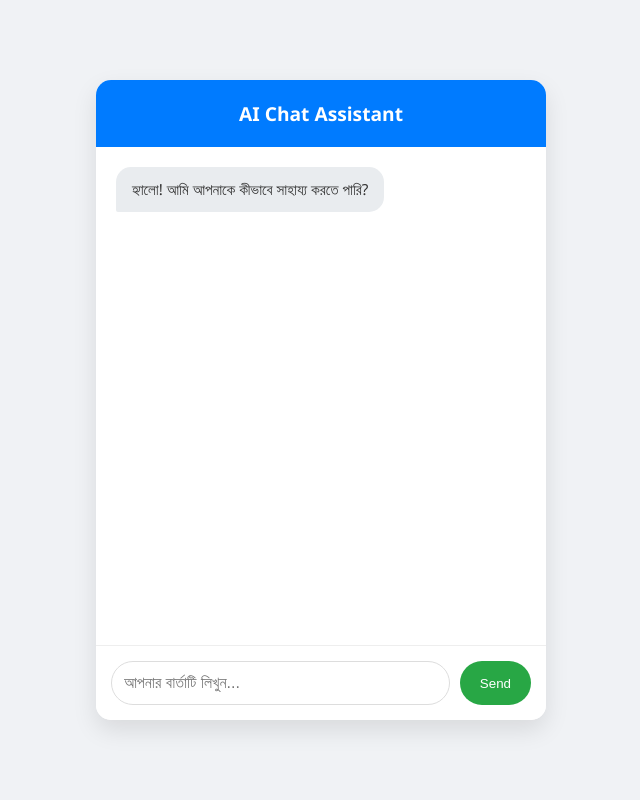
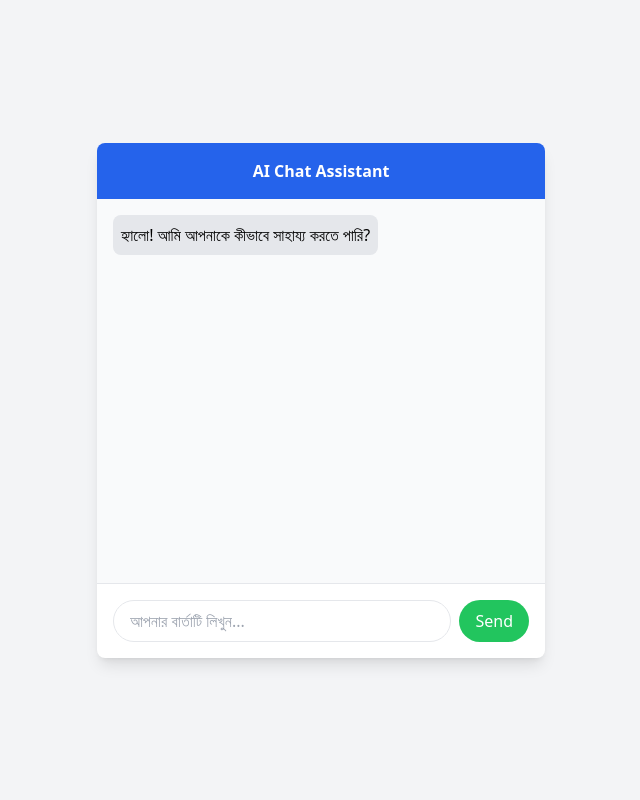
Before and after one commit to ayanmondal809811-lab/Annapurna-Tech, a Flask app: page / in a window 1280 px wide. Shown: the whole page, without its empty margins (319-959 px from the left). Run offline with Flask 3, Linux system fonts and the light colour scheme; some libraries are stand-ins or nearby versions.

Commit message:
Add files via upload

```diff
--- a/app.py
+++ b/app.py
@@ -1,48 +1,31 @@
+import requests
 from flask import Flask, render_template, request, jsonify
-import requests
-import uuid
 
 app = Flask(__name__)
 
-# n8n Webhook URL (নিশ্চিত করুন এটি Active আছে)
+# সঠিক Production URL (test ছাড়া)
 N8N_WEBHOOK_URL = "https://ayanmondal10100.app.n8n.cloud/webhook/chat-bot"
 
 @app.route('/')
 def index():
-    session_id = str(uuid.uuid4())
-    return render_template('index.html', session_id=session_id)
+    return render_template('index.html')
 
 @app.route('/chat', methods=['POST'])
 def chat():
-    user_data = request.json
-    user_message = user_data.get("message")
-    session_id = user_data.get("sessionId")
-
-    payload = {
-        "message": user_message,
-        "sessionId": session_id
-    }
+    user_message = request.json.get("message")
 
     try:
-        # n8n-এ রিকোয়েস্ট পাঠানো
-        response = requests.post(N8N_WEBHOOK_URL, json=payload, timeout=30)
+        # n8n-এ ডেটা পাঠানো হচ্ছে
+        response = requests.post(N8N_WEBHOOK_URL, json={"message": user_message})
 
-        # যদি n8n কোনো ডাটা না পাঠায় বা এরর দেয়
-        if response.status_code != 200:
-            return jsonify({"output": "n8n সার্ভার রেসপন্স করছে না। অনুগ্রহ করে n8n workflow চেক করুন।"})
-
-        data = response.json()
-
-        # n8n ডাটা অনেক সময় লিস্ট হিসেবে পাঠায়, সেটি হ্যান্ডেল করা
-        if isinstance(data, list) and len(data) > 0:
-            ai_response = data[0].get("output") or data[0].get("response") or "কোনো উত্তর পাওয়া যায়নি।"
+        # যদি n8n থেকে খালি বা ভুল রেসপন্স আসে তা হ্যান্ডেল করা
+        if response.status_code == 200:
+            return jsonify(response.json())
         else:
-            ai_response = data.get("output") or data.get("response") or "কোনো উত্তর পাওয়া যায়নি।"
-
-        return jsonify({"output": ai_response})
+            return jsonify({"output": "Error: n8n থেকে সঠিক উত্তর পাওয়া যায়নি।"})
 
     except Exception as e:
         return jsonify({"output": f"Error: {str(e)}"})
 
 if __name__ == "__main__":
-    app.run(host='0.0.0.0', port=5000)
+    app.run(host='0.0.0.0', port=10000)
--- a/templates/index.html
+++ b/templates/index.html
@@ -1,82 +1,49 @@
 <!DOCTYPE html>
-<html lang="en">
+<html lang="bn">
 <head>
     <meta charset="UTF-8">
     <meta name="viewport" content="width=device-width, initial-scale=1.0">
     <title>AI Chat Assistant</title>
-    <style>
-        * { box-sizing: border-box; }
-        body { font-family: 'Segoe UI', Tahoma, Geneva, Verdana, sans-serif; background-color: #f0f2f5; display: flex; justify-content: center; align-items: center; height: 100vh; margin: 0; }
-        #chat-container { width: 100%; max-width: 450px; height: 80vh; background: white; border-radius: 15px; box-shadow: 0 10px 25px rgba(0,0,0,0.1); display: flex; flex-direction: column; overflow: hidden; }
-        #chat-header { background: #007bff; color: white; padding: 20px; text-align: center; font-weight: bold; font-size: 1.2em; }
-        #chat-window { flex: 1; padding: 20px; overflow-y: auto; display: flex; flex-direction: column; gap: 12px; background: #fff; }
-        .message { padding: 12px 16px; border-radius: 15px; max-width: 85%; font-size: 0.95em; line-height: 1.4; }
-        .user-msg { background: #007bff; color: white; align-self: flex-end; border-bottom-right-radius: 2px; }
-        .ai-msg { background: #e9ecef; color: #333; align-self: flex-start; border-bottom-left-radius: 2px; }
-        .typing { color: #777; font-size: 0.85em; margin-left: 5px; }
-        #input-area { display: flex; padding: 15px; background: #fff; border-top: 1px solid #eee; }
-        input { flex: 1; padding: 12px; border: 1px solid #ddd; border-radius: 25px; outline: none; font-size: 1em; }
-        button { background: #28a745; color: white; border: none; padding: 0 20px; border-radius: 25px; margin-left: 10px; cursor: pointer; transition: 0.3s; }
-        button:hover { background: #218838; }
-    </style>
+    <script src="https://cdn.tailwindcss.com"></script>
 </head>
-<body>
-
-<div id="chat-container">
-    <div id="chat-header">AI Chat Assistant</div>
-    <div id="chat-window">
-        <div class="message ai-msg">হ্যালো! আমি আপনাকে কীভাবে সাহায্য করতে পারি?</div>
+<body class="bg-gray-100 h-screen flex items-center justify-center">
+    <div class="w-full max-w-md bg-white rounded-lg shadow-lg overflow-hidden">
+        <div class="bg-blue-600 p-4 text-white text-center font-bold">AI Chat Assistant</div>
+        <div id="chat-box" class="h-96 overflow-y-auto p-4 space-y-4 bg-gray-50">
+            <div class="text-left bg-gray-200 p-2 rounded-lg inline-block max-w-[80%]">
+                হ্যালো! আমি আপনাকে কীভাবে সাহায্য করতে পারি?
             </div>
-    <div id="input-area">
-        <input type="text" id="user-input" placeholder="আপনার বার্তাটি লিখুন..." onkeypress="handleKeyPress(event)">
-        <button onclick="sendMessage()">Send</button>
+        </div>
+        <div class="p-4 border-t flex gap-2">
+            <input type="text" id="user-input" class="flex-1 border rounded-full px-4 py-2 focus:outline-none focus:ring-2 focus:ring-blue-500" placeholder="আপনার বার্তাটি লিখুন...">
+            <button onclick="sendMessage()" class="bg-green-500 text-white px-4 py-2 rounded-full hover:bg-green-600">Send</button>
         </div>
     </div>
 
     <script>
-    const sessionId = "{{ session_id }}";
+        async function sendMessage() {
+            const input = document.getElementById('user-input');
+            const chatBox = document.getElementById('chat-box');
+            if (!input.value) return;
 
-    async function sendMessage() {
-        const inputField = document.getElementById('user-input');
-        const chatWindow = document.getElementById('chat-window');
-        const message = inputField.value.trim();
-
-        if (!message) return;
-
-        // User UI
-        chatWindow.innerHTML += `<div class="message user-msg">${message}</div>`;
-        inputField.value = '';
-        chatWindow.scrollTop = chatWindow.scrollHeight;
-
-        // Show Typing
-        const typingId = 'typing-' + Date.now();
-        chatWindow.innerHTML += `<div class="typing" id="${typingId}">AI টাইপ করছে...</div>`;
-        chatWindow.scrollTop = chatWindow.scrollHeight;
+            const userMsg = input.value;
+            chatBox.innerHTML += `<div class="text-right"><div class="bg-blue-500 text-white p-2 rounded-lg inline-block max-w-[80%]">${userMsg}</div></div>`;
+            input.value = '';
 
             try {
                 const response = await fetch('/chat', {
                     method: 'POST',
-                headers: { 'Content-Type': 'application/json' },
-                body: JSON.stringify({ message: message, sessionId: sessionId })
+                    headers: {'Content-Type': 'application/json'},
+                    body: JSON.stringify({message: userMsg})
                 });
-
                 const data = await response.json();
-
-            document.getElementById(typingId)?.remove();
-
-            // AI UI
-            chatWindow.innerHTML += `<div class="message ai-msg">${data.output}</div>`;
-            chatWindow.scrollTop = chatWindow.scrollHeight;
+                const botMsg = data.output || data.message || "কোনো উত্তর পাওয়া যায়নি";
+                chatBox.innerHTML += `<div class="text-left"><div class="bg-gray-200 p-2 rounded-lg inline-block max-w-[80%]">${botMsg}</div></div>`;
             } catch (error) {
-            document.getElementById(typingId)?.remove();
-            chatWindow.innerHTML += `<div class="message ai-msg" style="color: red;">দুঃখিত, সংযোগ বিচ্ছিন্ন হয়েছে। আবার চেষ্টা করুন।</div>`;
+                chatBox.innerHTML += `<div class="text-red-500">Error: ${error.message}</div>`;
             }
-    }
-
-    function handleKeyPress(event) {
-        if (event.key === "Enter") sendMessage();
+            chatBox.scrollTop = chatBox.scrollHeight;
         }
     </script>
-
 </body>
 </html>
```
Lines whose indentation alone changed are shown as unchanged.
